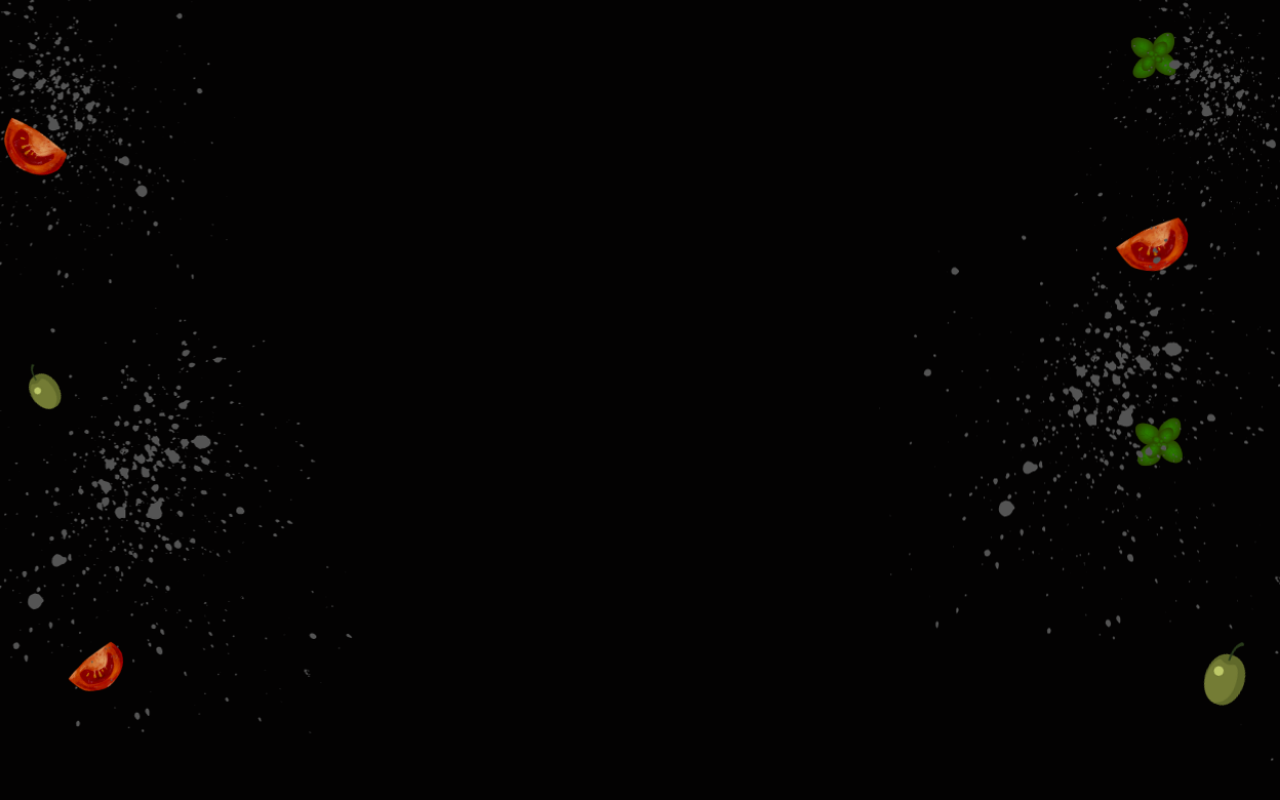
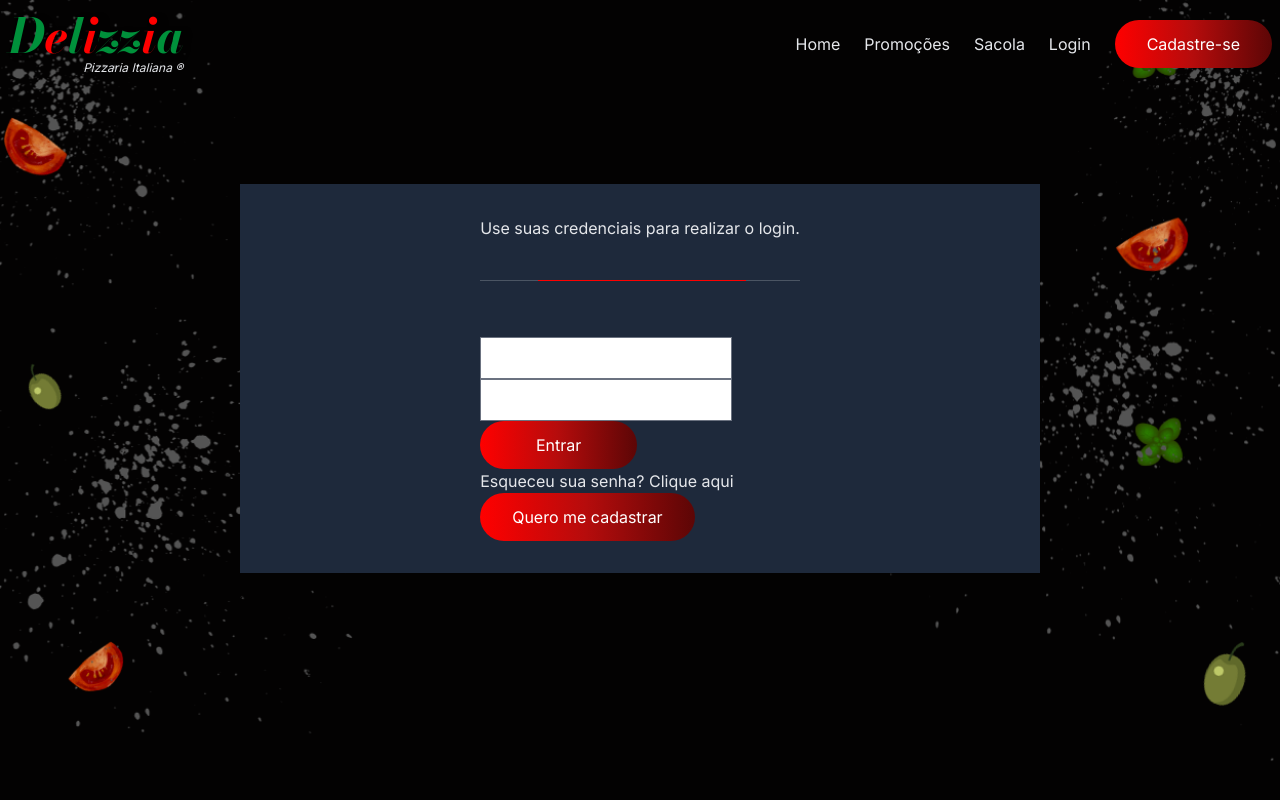
Before and after one commit to Janaina-Costa/ITalents_Pizza_Delivery, a React (Vite) app: page /login in a window 1280 px wide. Before the commit this address had no page. Built offline with nearby package versions, Linux system fonts and the light colour scheme.

Commit message:
feat: cria componente de input

```diff
--- a/src/App.tsx
+++ b/src/App.tsx
@@ -3,12 +3,14 @@ import { Route, Routes } from 'react-router-dom';
 import './App.css';
 import Layout from './components/Layout';
 import { Home } from './pages/Home';
+import { Login } from './pages/Login';
 
 function App() {
   return (
     <Routes>
       <Route element={<Layout />}>
         <Route path="/" element={<Home />} />
+        <Route path="/login" element={<Login />} />
       </Route>
     </Routes>
   );
--- /dev/null
+++ b/src/components/Division/index.tsx
@@ -0,0 +1,5 @@
+export const Division = () => {
+  return (
+    <div className=" w-full z-50 flex items-center relative mb-14 before:content-[' '] before:border-gray-600 before:border-b-[.0935px] before:w-full after:content-[' '] after:border-primary-red-1 after:border-b-[.0935px] after:w-[13rem] after:absolute after:left-[18%]" />
+  );
+};
--- /dev/null
+++ b/src/components/Forms/LoginForm/index.tsx
@@ -0,0 +1,33 @@
+import { Link } from 'react-router-dom';
+
+import { Button } from '../../Button';
+import { Division } from '../../Division';
+import Input from '../../Input';
+
+export const LoginForm = () => {
+  return (
+    <form className="">
+      <h1 className="mb-10">Use suas credenciais para realizar o login.</h1>
+      <Division />
+      <div>
+        <Input />
+        <Input />
+        <Button isSelected type="submit">
+          Entrar
+        </Button>
+      </div>
+
+      <div>
+        <p>
+          Esqueceu sua senha?{' '}
+          <span>
+            <Link to="/recovery">Clique aqui</Link>
+          </span>{' '}
+        </p>
+      </div>
+      <Button isSelected type="button">
+        Quero me cadastrar
+      </Button>
+    </form>
+  );
+};
--- /dev/null
+++ b/src/components/Input/index.tsx
@@ -0,0 +1,41 @@
+/* eslint-disable react/require-default-props */
+import { InputHTMLAttributes, useState } from 'react';
+
+interface IInput extends InputHTMLAttributes<HTMLInputElement> {
+  hasIconLeft?: boolean;
+}
+
+const Input = ({ hasIconLeft = false, className, ...props }: IInput) => {
+  const [isFocused, setIsFocused] = useState<boolean>(false);
+
+  const handleInputFocus = () => {
+    setIsFocused(true);
+  };
+  const handleInputBlur = () => {
+    setIsFocused(false);
+  };
+
+  return (
+    <div className="" style={props.style}>
+      {hasIconLeft ? <div className="">{props.children}</div> : ''}
+      <input
+        type={props.type}
+        placeholder={props.placeholder}
+        className={`${className} ${
+          isFocused
+            ? 'border border-solid border-primary-green-2'
+            : 'border border-solid border-gray-500'
+        }
+        p-[.5rem] outline-none
+        placeholder:text-base
+        `}
+        onFocus={handleInputFocus}
+        onBlur={handleInputBlur}
+        onChange={props.onChange}
+        onKeyUp={props.onKeyUp}
+        value={props.value}
+      />
+    </div>
+  );
+};
+export default Input;
--- /dev/null
+++ b/src/pages/Login/index.tsx
@@ -0,0 +1,9 @@
+import { LoginForm } from '../../components/Forms/LoginForm';
+
+export const Login = () => {
+  return (
+    <div className="bg-slate-800 max-w-[50rem] m-auto mt-24 p-8 flex justify-center items-center">
+      <LoginForm />
+    </div>
+  );
+};
```
